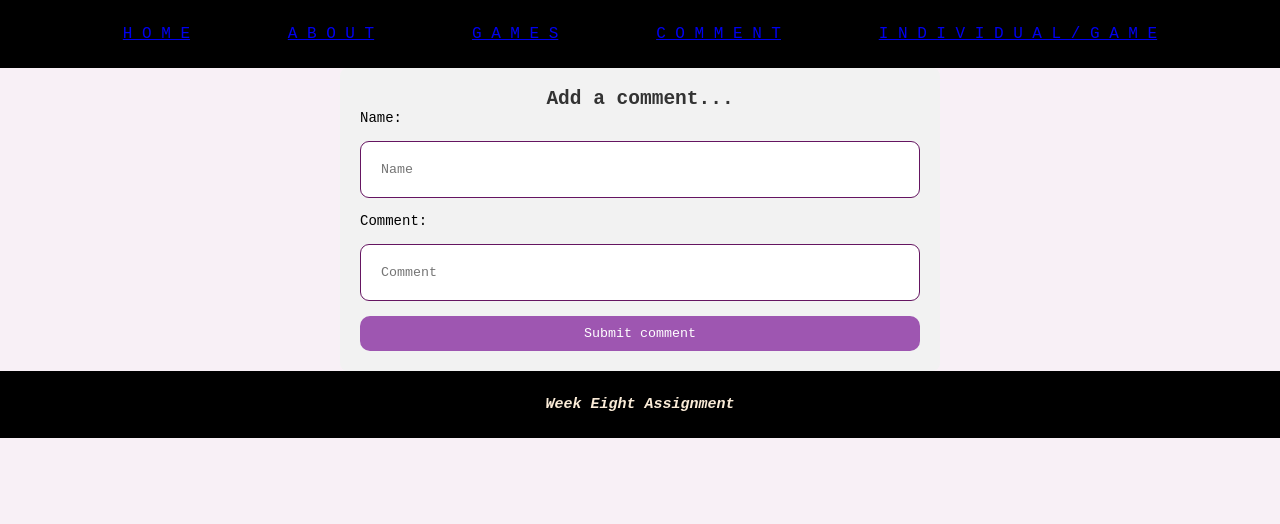
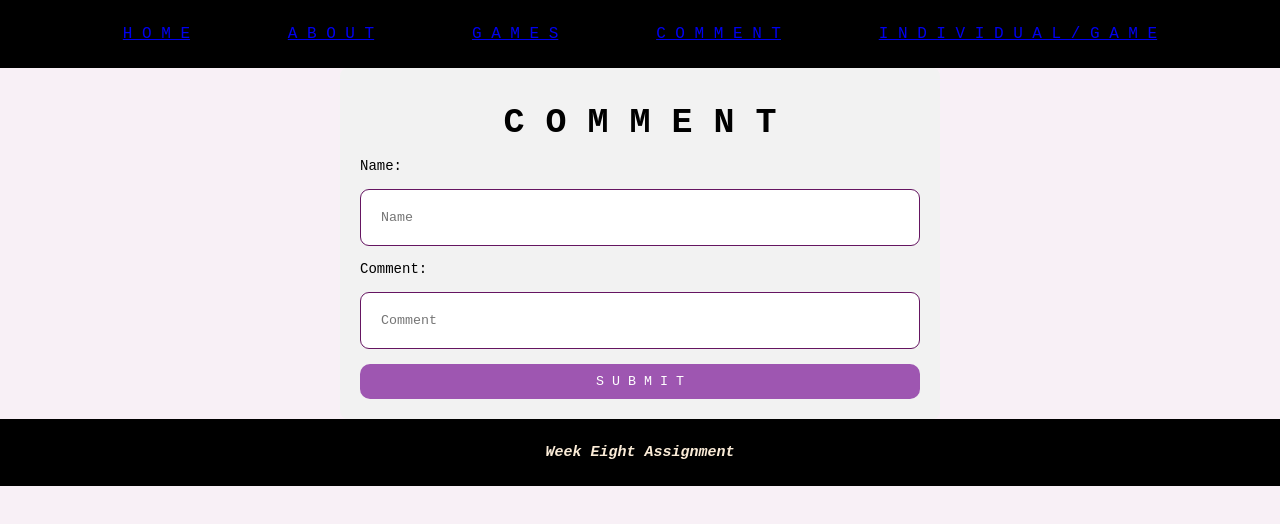
Before and after one commit to BlurredGirl/week-eight-assignment, a Next.js app: page /posts/add-comment in a window 1280 px wide. Shown: the top 524 px of the page. Built offline with nearby package versions, Linux system fonts and the light colour scheme.

Commit message:
final styling

```diff
--- a/src/app/posts/add-comment/page.jsx
+++ b/src/app/posts/add-comment/page.jsx
@@ -19,13 +19,13 @@ export default function AddComment() {
   return (
 
     <div className="add-comment-container">
-      <h2>Add a comment...</h2>
+      <h1>C O M M E N T</h1>
       <form action={handleAddComment}>
         <label htmlFor="commenter_name">Name: </label>
         <input name="commenter_name" id="commenter_name" placeholder="Name" required />
         <label htmlFor="content">Comment: </label>
         <input name="content" id="content" placeholder="Comment" required />
-        <button type="submit">Submit comment</button>
+        <button type="submit">S U B M I T</button>
       </form>
     </div>
   );
```
